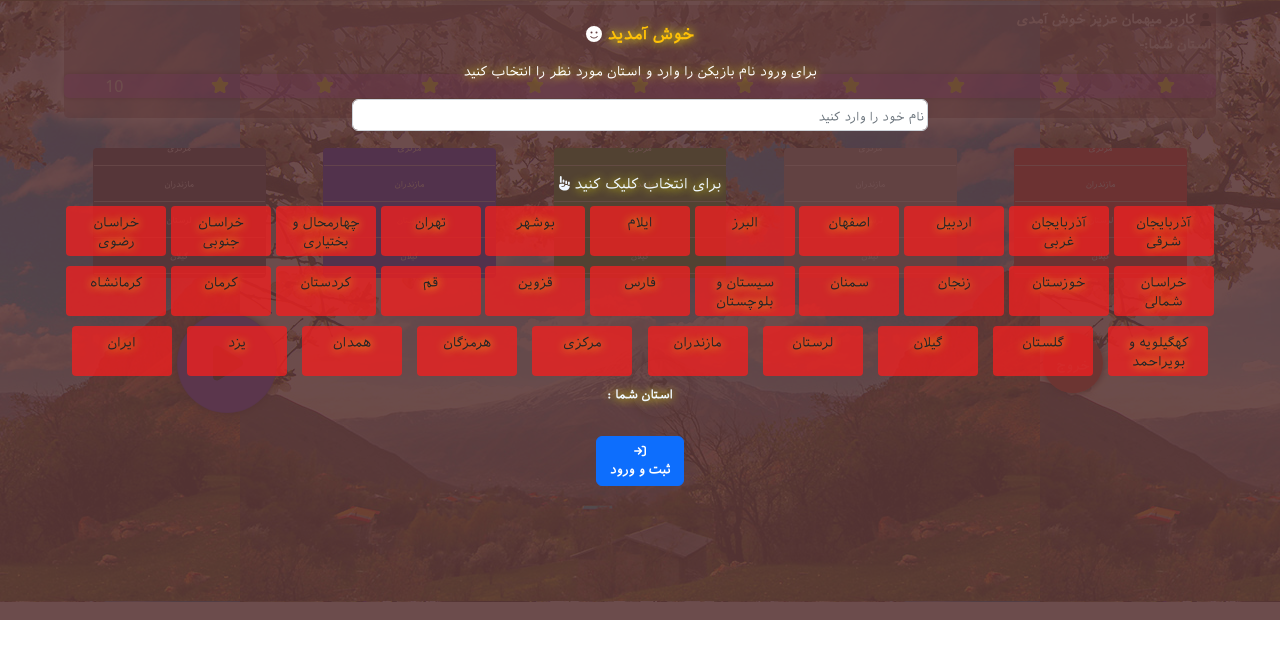
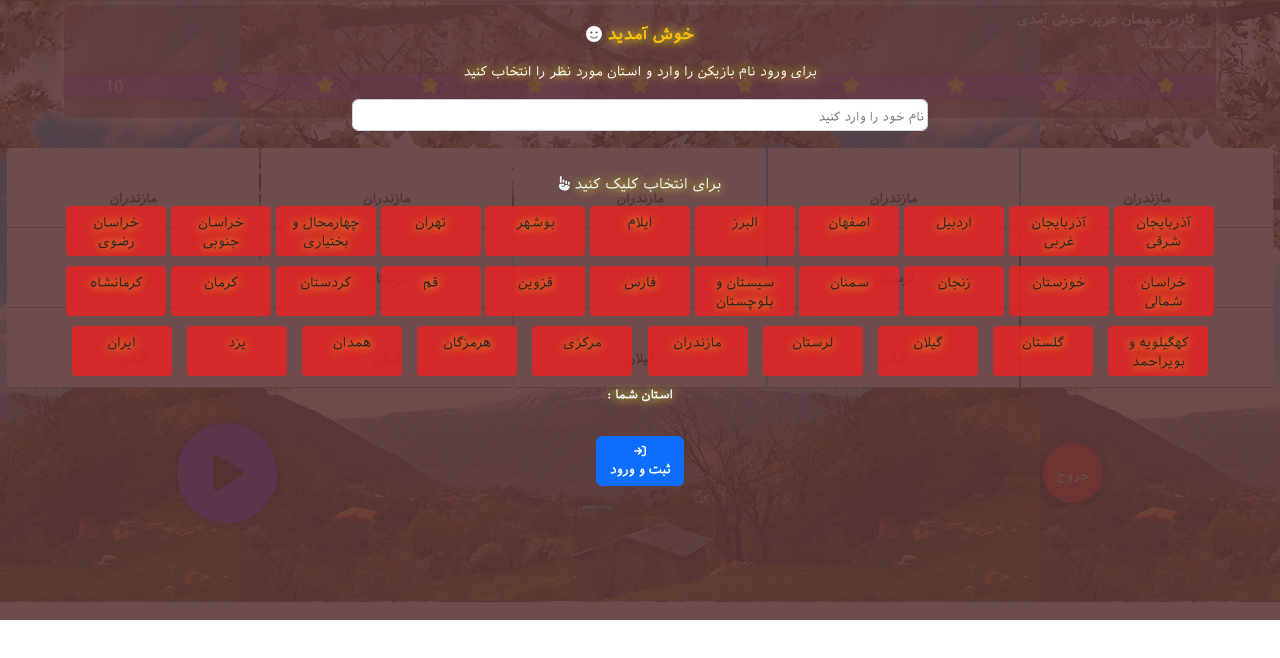
Before and after one commit to omidSharifi526/iranBinApp, a React (Create React App) app: page /playgame in a window 1280 px wide. Shown: the top 658 px of the page. Built offline with nearby package versions, Linux system fonts and the light colour scheme.

Commit message:
updateCityColsView

```diff
--- a/src/Pages/GameSource/Components/ListOfCity-Style.scss
+++ b/src/Pages/GameSource/Components/ListOfCity-Style.scss
@@ -130,38 +130,49 @@
 
 
 .cityCol-Container{
-    width: 90%;
+    width: 99%;
     margin: auto;
     display: flex;
     flex-direction: row;
-    justify-content: space-around;
-
+    justify-content: center;
+//    background-color: red;
 
 
 }
 
 
 .CityCol{
-    width: 15%;
-    height: 130px;
+    width: 25%;
+    height: 240px;
     overflow: hidden;
-    background-color: rgb(34, 34, 56);
     display: flex;
     flex-direction: column-reverse;
-    border-radius: 4px;
+     border-radius: 2px;
 
+    margin: 0 1px;
+    background-color: #d7ddff;
+    .City-Cells{
+        height: 80px;
+        font-size: 20px;
+
+
+
+    }
 
 
 
     p{
-        color: aliceblue;
-        border-bottom: 1px solid rgba(255, 255, 255, 0.555);
-        font-size: 0.5rem;
+        color: rgb(0, 0, 0);
+        border-bottom: 1px solid rgba(0, 0, 0, 0.555);
+        font-size: 0.8rem;
+        font-weight: 900;
         text-align: center;
-        width: 99%;
+
         margin: auto;
-        padding-top: 13px;
-        padding-bottom: 10px;
+        // padding-top: 13px;
+        // padding-bottom: 10px;
+        min-height: 39px;
+
 
 
         // padding: 10px 0px 1px;
@@ -182,7 +193,7 @@
 
 
 .PlayBtn{
-    border: 1px solid rgba(0, 0, 0, 0.192);
+    // border: 1px solid rgba(0, 0, 0, 0.192);
     box-shadow: 0px 0px 10px 5px rgba(255, 255, 255, 0.247);
     border-radius: 10px;
     width: 10%;
--- a/src/Pages/GameSource/Components/ListOfCitys.jsx
+++ b/src/Pages/GameSource/Components/ListOfCitys.jsx
@@ -282,8 +282,8 @@ const ListOfCitys = ({setShowIranGift,setEndGameShow,playerName,citySelected}) =
 {/* List 1 of Display Results */}
     <div  className='CityCol'>{(shuffelled?sortL1:shL1).map((val,index)=>{
         return(<>
-        <motion.div transition={{duration:shuffelled?3:4}} animate={{y:shuffelled?860:0 } }>
-            <p key={index}>{val.name}</p>
+        <motion.div transition={{duration:shuffelled?3:3}} animate={{y:shuffelled?1961:41 } }>
+             <div className='City-Cells'><p key={index}>{val.name}</p></div>
             </motion.div>
         </>)
     })}</div>
@@ -291,10 +291,10 @@ const ListOfCitys = ({setShowIranGift,setEndGameShow,playerName,citySelected}) =
 
 
 {/* List 2 of Display Results */}
-    <div className='CityCol' style={{background:'blue'}} >{(shuffelled?sortL1:shL2).map((val,index)=>{
+    <div className='CityCol'  >{(shuffelled?sortL1:shL2).map((val,index)=>{
         return(<>
-            <motion.div transition={{duration:shuffelled?5:4}} animate={{y:shuffelled?860:0} }>
-                <p key={index}>{val.name}</p>
+            <motion.div transition={{duration:shuffelled?3:4}} animate={{y:shuffelled?1961:41} }>
+            <div className='City-Cells'><p key={index}>{val.name}</p></div>
                 </motion.div>
             </>)
     })}
@@ -304,10 +304,10 @@ const ListOfCitys = ({setShowIranGift,setEndGameShow,playerName,citySelected}) =
 
 
 {/* List 3 of Display Results */}
-    <div className='CityCol' style={{background:'green'}}>{(shuffelled?sortL1:shL3).map((val,index)=>{
+    <div className='CityCol' >{(shuffelled?sortL1:shL3).map((val,index)=>{
         return(<>
-            <motion.div transition={{duration:shuffelled?4:2}} animate={{y:shuffelled?860:0} }>
-                <p key={index}>{val.name}</p>
+            <motion.div transition={{duration:shuffelled?2:3}} animate={{y:shuffelled?1961:41} }>
+            <div className='City-Cells'><p key={index}>{val.name}</p></div>
                 </motion.div>
             </>)
     })}
@@ -315,20 +315,20 @@ const ListOfCitys = ({setShowIranGift,setEndGameShow,playerName,citySelected}) =
 
 
 {/* List 4 of Display Results */}
-    <div className='CityCol' style={{background:'gray'}} >{(shuffelled?sortL1:shL4).map((val,index)=>{
+    <div className='CityCol'  >{(shuffelled?sortL1:shL4).map((val,index)=>{
         return(<>
-            <motion.div transition={{duration:shuffelled?4:3}} animate={{y:shuffelled?860:0} }>
-                <p key={index}>{val.name}</p>
+            <motion.div transition={{duration:shuffelled?4:3}} animate={{y:shuffelled?1961:41} }>
+            <div className='City-Cells'><p key={index}>{val.name}</p></div>
                 </motion.div>
             </>)
     })}
     </div>
 
 {/* List 5 of Display Results */}
-    <div className='CityCol' style={{background:'red'}}>{(shuffelled?sortL1:shL5).map((val,index)=>{
+    <div className='CityCol' >{(shuffelled?sortL1:shL5).map((val,index)=>{
         return(<>
-            <motion.div transition={{duration:shuffelled?4:3}} animate={{y:shuffelled?860:0} }>
-                <p key={index}>{val.name}</p>
+            <motion.div transition={{duration:shuffelled?2:3}} animate={{y:shuffelled?1961:41} }>
+            <div className='City-Cells'><p key={index}>{val.name}</p></div>
                 </motion.div>
             </>)
     })}
```
